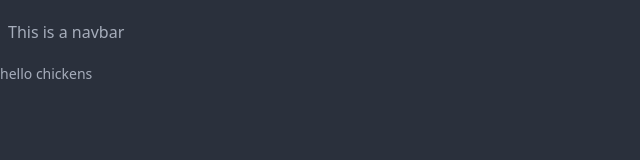
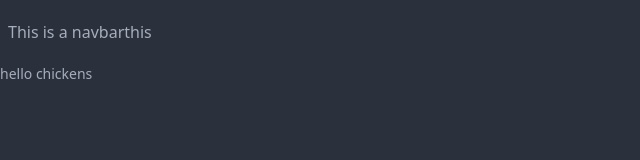
Before and after one commit to BeeJayTee/portfolio-2023, a React (Create React App) app: page / in a window 1280 px wide. Shown: the top 160 px of the page, without its empty margins (0-640 px from the left). Built offline with nearby package versions, Linux system fonts and the light colour scheme.

Commit message:
something

```diff
--- a/src/components/Navbar.js
+++ b/src/components/Navbar.js
@@ -1,5 +1,10 @@
 const Navbar = () => {
-  return <div className="navbar">This is a navbar</div>;
+  return (
+    <div className="navbar">
+      This is a navbar
+      <span>this</span>
+    </div>
+  );
 };
 
 export default Navbar;
```
